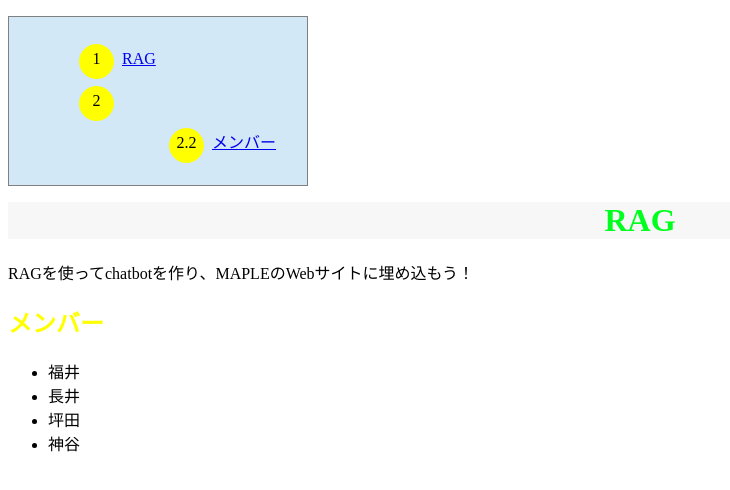
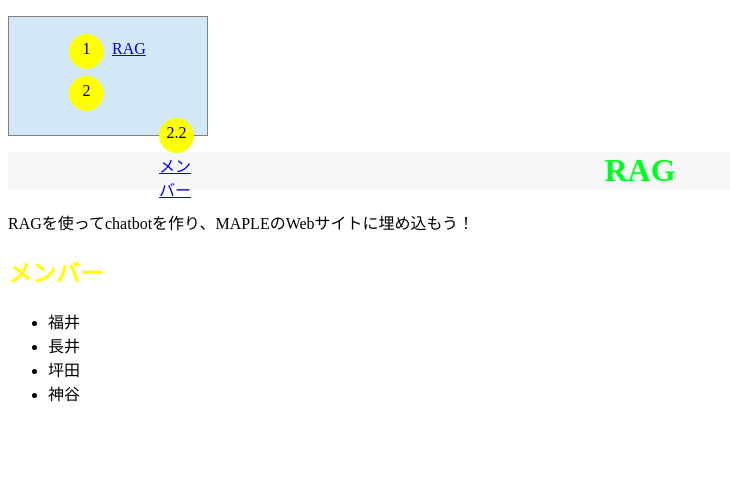
Before and after one commit to KamiyaHidenori/first-web, a plain HTML site: page index.html in a window 1280 px wide. Shown: the whole page, without its empty margins (0-730 px from the left). Drawn offline with Linux system fonts and the light colour scheme.

Commit message:
目次box,css変更

```diff
--- a/style.css
+++ b/style.css
@@ -13,9 +13,9 @@ h1 {
 }
 
 #box {
-  width: 300px;
-  height: 170px;
-  padding: 20px;
+  width: 200px;
+  height: 120px;
+  padding: 10px;
   border: 1px solid gray;
   background-color: rgb(210, 232, 247);
   box-sizing: border-box;
```
